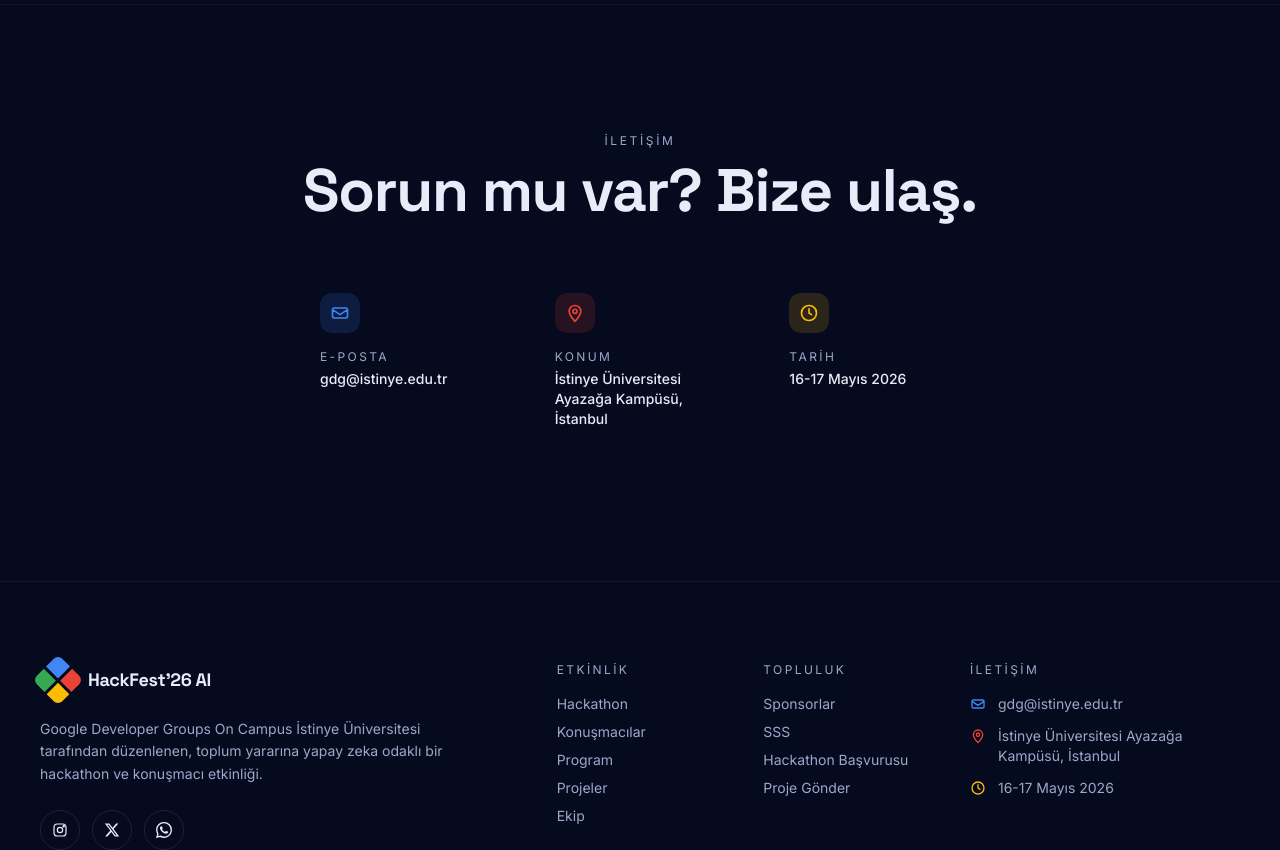
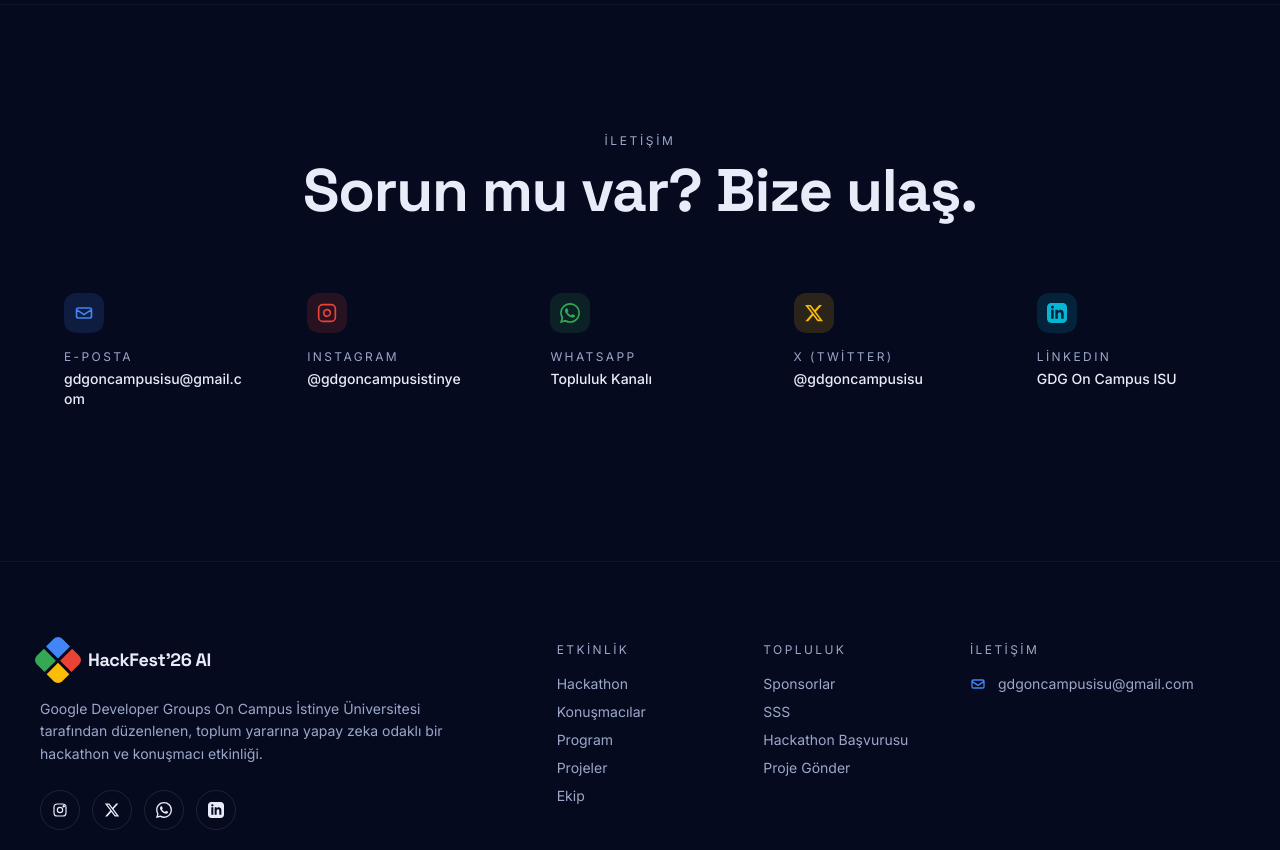
Before and after one commit to BeyzaESER22/HackatonWebSitesi, a Next.js app: page / in a window 1280 px wide. Shown: the part 7360-8210 px from the top of the page. Built offline with nearby package versions, Linux system fonts and the light colour scheme; no server answers.

Commit message:
feat: update contact information and social media links, remove location/date details

```diff
--- a/src/components/layout/Footer.js
+++ b/src/components/layout/Footer.js
@@ -29,6 +29,14 @@ const socialIcons = [
     fill: true,
     svg: (
       <path d="M20.52 3.48A11.86 11.86 0 0 0 12.04 0C5.5 0 .15 5.34.15 11.91c0 2.1.55 4.15 1.6 5.96L0 24l6.27-1.65a11.92 11.92 0 0 0 5.77 1.47h.01c6.55 0 11.89-5.34 11.89-11.9 0-3.18-1.24-6.17-3.42-8.43zM12.05 21.78h-.01a9.9 9.9 0 0 1-5.04-1.38l-.36-.21-3.72.98 1-3.62-.24-.37a9.84 9.84 0 0 1-1.51-5.27c0-5.46 4.45-9.91 9.9-9.91a9.83 9.83 0 0 1 7 2.9 9.84 9.84 0 0 1 2.9 7.01c0 5.46-4.45 9.87-9.92 9.87zm5.43-7.42c-.3-.15-1.76-.87-2.04-.97-.27-.1-.47-.15-.67.15s-.77.97-.94 1.17c-.17.2-.34.22-.64.07-.3-.15-1.26-.46-2.4-1.49a9.06 9.06 0 0 1-1.67-2.07c-.17-.3-.02-.46.13-.61.13-.13.3-.34.45-.51.15-.17.2-.3.3-.5.1-.2.05-.37-.02-.52-.07-.15-.67-1.62-.92-2.21-.24-.58-.49-.5-.67-.51l-.57-.01c-.2 0-.52.07-.79.37-.27.3-1.04 1.02-1.04 2.48s1.06 2.88 1.21 3.08c.15.2 2.1 3.2 5.08 4.49.71.3 1.26.49 1.7.62.71.23 1.36.2 1.87.12.57-.08 1.76-.72 2.01-1.41.25-.7.25-1.29.17-1.41-.07-.12-.27-.2-.57-.34z" />
+    )
+  },
+  {
+    name: 'LinkedIn',
+    href: SITE.social.linkedin,
+    fill: true,
+    svg: (
+      <path d="M19 0h-14c-2.761 0-5 2.239-5 5v14c0 2.761 2.239 5 5 5h14c2.762 0 5-2.239 5-5v-14c0-2.761-2.238-5-5-5zm-11 19h-3v-11h3v11zm-1.5-12.268c-.966 0-1.75-.79-1.75-1.764s.784-1.764 1.75-1.764 1.75.79 1.75 1.764-.783 1.764-1.75 1.764zm13.5 12.268h-3v-5.604c0-3.368-4-3.113-4 0v5.604h-3v-11h3v1.765c1.396-2.586 7-2.777 7 2.476v6.759z" />
     )
   }
 ];
@@ -92,20 +100,6 @@ export function Footer() {
                 </svg>
                 <a href={`mailto:${SITE.email}`} className="hover:text-white text-ink-dim transition break-all">{SITE.email}</a>
               </li>
-              <li className="flex items-start gap-3">
-                <svg width="16" height="16" className="mt-0.5 shrink-0" fill="none" stroke="#EA4335" strokeWidth="2" viewBox="0 0 24 24">
-                  <path d="M12 22s-7-7.5-7-12a7 7 0 0 1 14 0c0 4.5-7 12-7 12z" strokeLinejoin="round" />
-                  <circle cx="12" cy="10" r="2.5" />
-                </svg>
-                <span className="text-ink-dim">{SITE.location.full}</span>
-              </li>
-              <li className="flex items-start gap-3">
-                <svg width="16" height="16" className="mt-0.5 shrink-0" fill="none" stroke="#FBBC05" strokeWidth="2" viewBox="0 0 24 24">
-                  <circle cx="12" cy="12" r="9" />
-                  <path d="M12 7v5l3 2" strokeLinecap="round" />
-                </svg>
-                <span className="text-ink-dim">{SITE.eventDates}</span>
-              </li>
             </ul>
           </div>
         </div>
--- a/src/components/sections/ContactSection.js
+++ b/src/components/sections/ContactSection.js
@@ -7,7 +7,7 @@ import { SITE, COLORS } from '@/lib/constants';
 export function ContactSection() {
   return (
     <section className="relative z-10 py-24 lg:py-32 border-t border-white/5">
-      <Container size="sm">
+      <Container>
         <RevealOnScroll>
           <SectionTitle
             eyebrow="İletişim"
@@ -17,7 +17,7 @@ export function ContactSection() {
           />
         </RevealOnScroll>
 
-        <div className="grid sm:grid-cols-3 gap-4">
+        <div className="grid grid-cols-1 sm:grid-cols-2 lg:grid-cols-5 gap-4">
           <RevealOnScroll>
             <ContactCard
               accent={COLORS.blue}
@@ -31,18 +31,40 @@ export function ContactSection() {
           <RevealOnScroll delay={0.05}>
             <ContactCard
               accent={COLORS.red}
-              icon={(<svg width="20" height="20" fill="none" stroke="currentColor" strokeWidth="2" viewBox="0 0 24 24"><path d="M12 22s-7-7.5-7-12a7 7 0 0 1 14 0c0 4.5-7 12-7 12z" strokeLinejoin="round" /><circle cx="12" cy="10" r="2.5" /></svg>)}
-              title="Konum"
-              value={SITE.location.full}
+              icon={(<svg width="20" height="20" fill="none" stroke="currentColor" strokeWidth="2" viewBox="0 0 24 24"><rect x="2" y="2" width="20" height="20" rx="5" ry="5"/><path d="M16 11.37A4 4 0 1 1 12.63 8 4 4 0 0 1 16 11.37z"/><line x1="17.5" y1="6.5" x2="17.51" y2="6.5"/></svg>)}
+              title="Instagram"
+              value="@gdgoncampusistinye"
+              href={SITE.social.instagram}
             />
           </RevealOnScroll>
 
           <RevealOnScroll delay={0.1}>
             <ContactCard
+              accent={COLORS.green}
+              icon={(<svg width="20" height="20" fill="currentColor" viewBox="0 0 24 24"><path d="M20.52 3.48A11.86 11.86 0 0 0 12.04 0C5.5 0 .15 5.34.15 11.91c0 2.1.55 4.15 1.6 5.96L0 24l6.27-1.65a11.92 11.92 0 0 0 5.77 1.47h.01c6.55 0 11.89-5.34 11.89-11.9 0-3.18-1.24-6.17-3.42-8.43zM12.05 21.78h-.01a9.9 9.9 0 0 1-5.04-1.38l-.36-.21-3.72.98 1-3.62-.24-.37a9.84 9.84 0 0 1-1.51-5.27c0-5.46 4.45-9.91 9.9-9.91a9.83 9.83 0 0 1 7 2.9 9.84 9.84 0 0 1 2.9 7.01c0 5.46-4.45 9.87-9.92 9.87zm5.43-7.42c-.3-.15-1.76-.87-2.04-.97-.27-.1-.47-.15-.67.15s-.77.97-.94 1.17c-.17.2-.34.22-.64.07-.3-.15-1.26-.46-2.4-1.49a9.06 9.06 0 0 1-1.67-2.07c-.17-.3-.02-.46.13-.61.13-.13.3-.34.45-.51.15-.17.2-.3.3-.5.1-.2.05-.37-.02-.52-.07-.15-.67-1.62-.92-2.21-.24-.58-.49-.5-.67-.51l-.57-.01c-.2 0-.52.07-.79.37-.27.3-1.04 1.02-1.04 2.48s1.06 2.88 1.21 3.08c.15.2 2.1 3.2 5.08 4.49.71.3 1.26.49 1.7.62.71.23 1.36.2 1.87.12.57-.08 1.76-.72 2.01-1.41.25-.7.25-1.29.17-1.41-.07-.12-.27-.2-.57-.34z"/></svg>)}
+              title="WhatsApp"
+              value="Topluluk Kanalı"
+              href={SITE.social.whatsapp}
+            />
+          </RevealOnScroll>
+
+          <RevealOnScroll delay={0.15}>
+            <ContactCard
               accent={COLORS.yellow}
-              icon={(<svg width="20" height="20" fill="none" stroke="currentColor" strokeWidth="2" viewBox="0 0 24 24"><circle cx="12" cy="12" r="9" /><path d="M12 7v5l3 2" strokeLinecap="round" /></svg>)}
-              title="Tarih"
-              value={SITE.eventDates}
+              icon={(<svg width="20" height="20" fill="currentColor" viewBox="0 0 24 24"><path d="M18.244 2.25h3.308l-7.227 8.26 8.502 11.24H16.17l-5.214-6.817L4.99 21.75H1.68l7.73-8.835L1.254 2.25H8.08l4.713 6.231zm-1.161 17.52h1.833L7.084 4.126H5.117z"/></svg>)}
+              title="X (Twitter)"
+              value="@gdgoncampusisu"
+              href={SITE.social.twitter}
+            />
+          </RevealOnScroll>
+
+          <RevealOnScroll delay={0.2}>
+            <ContactCard
+              accent={COLORS.cyan}
+              icon={(<svg width="20" height="20" fill="currentColor" viewBox="0 0 24 24"><path d="M19 0h-14c-2.761 0-5 2.239-5 5v14c0 2.761 2.239 5 5 5h14c2.762 0 5-2.239 5-5v-14c0-2.761-2.238-5-5-5zm-11 19h-3v-11h3v11zm-1.5-12.268c-.966 0-1.75-.79-1.75-1.764s.784-1.764 1.75-1.764 1.75.79 1.75 1.764-.783 1.764-1.75 1.764zm13.5 12.268h-3v-5.604c0-3.368-4-3.113-4 0v5.604h-3v-11h3v1.765c1.396-2.586 7-2.777 7 2.476v6.759z"/></svg>)}
+              title="LinkedIn"
+              value="GDG On Campus ISU"
+              href={SITE.social.linkedin}
             />
           </RevealOnScroll>
         </div>
--- a/src/lib/constants.js
+++ b/src/lib/constants.js
@@ -6,7 +6,7 @@ export const SITE = {
   description:
     '16-17 Mayıs 2026 — İstinye Üniversitesi Kampüsünde 2 gün sürecek hackathon, ilham veren konuşmalar ve büyük ödüller seni bekliyor.',
   url: process.env.NEXT_PUBLIC_SITE_URL || 'http://localhost:3000',
-  email: 'gdg@istinye.edu.tr',
+  email: 'gdgoncampusisu@gmail.com',
   phone: '0850 283 60 00',
   location: {
     name: 'İstinye Üniversitesi Ayazağa Kampüsü',
@@ -18,7 +18,8 @@ export const SITE = {
   social: {
     instagram: 'https://instagram.com/gdgoncampusistinye',
     twitter:   'https://x.com/gdgoncampusisu',
-    whatsapp:  'https://chat.whatsapp.com/JGj1s5uYWO3D71MLAMND2x'
+    whatsapp:  'https://chat.whatsapp.com/JGj1s5uYWO3D71MLAMND2x',
+    linkedin:  'https://www.linkedin.com/company/google-dsc-istinye-university/posts/?feedView=all'
   }
 };
 
```
